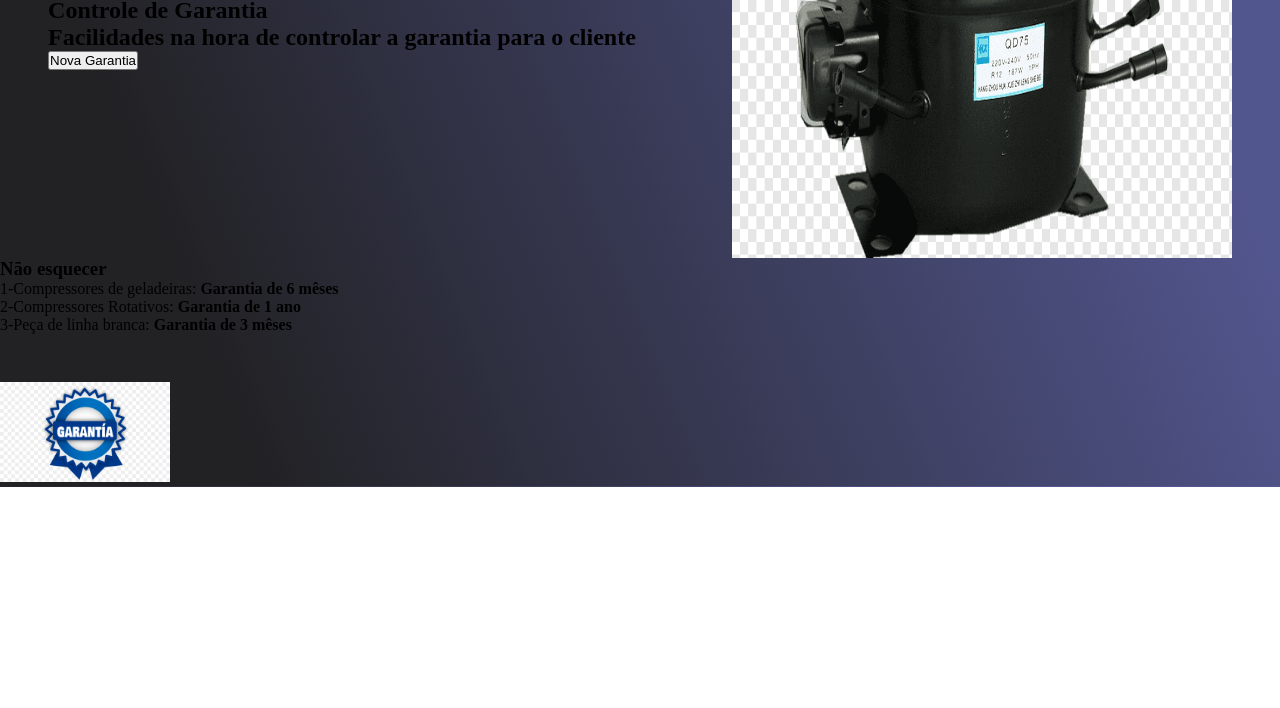
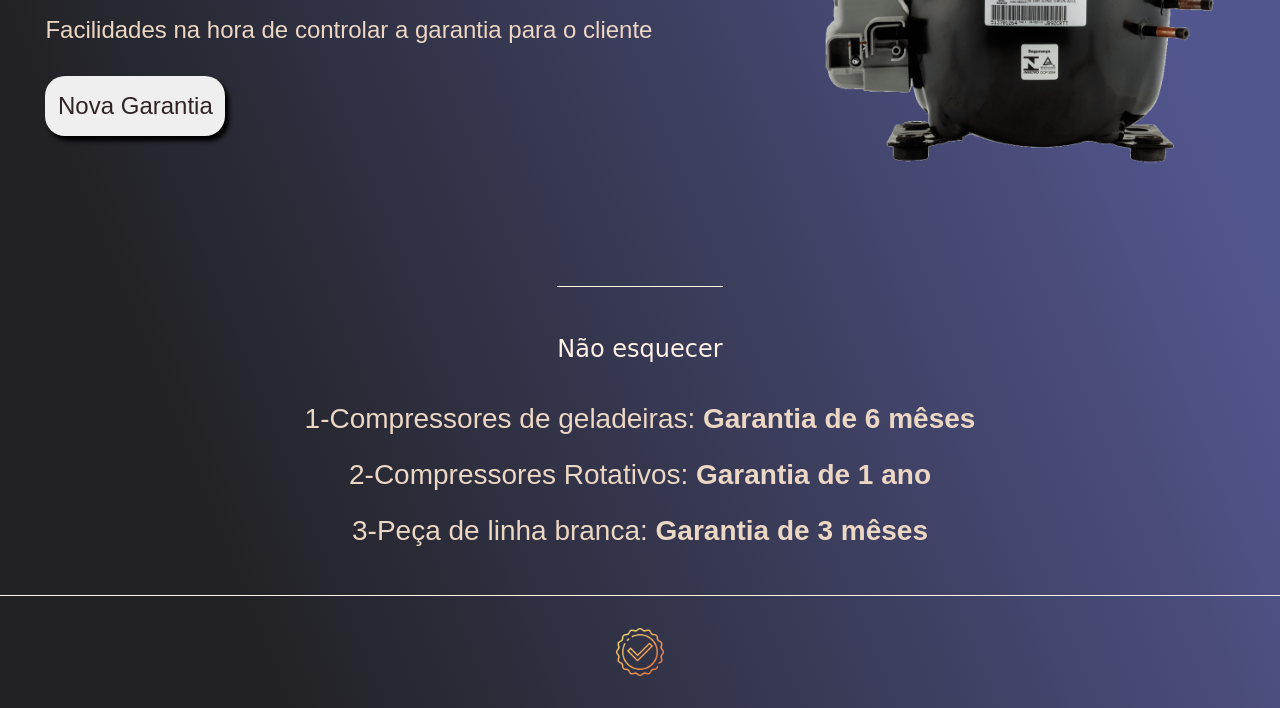
Before and after one commit to Emerson-Evandro/TCC, a plain HTML site: page index.html in a window 1280 px wide. Shown: the part 313-1021 px from the top of the page. Before the commit the page ends 800 px from the top, so only its background shows below. Drawn offline with Linux system fonts and the light colour scheme.

Commit message:
Finalização da pagina inicial TCC

```diff
--- a/css/style.css
+++ b/css/style.css
@@ -47,5 +47,78 @@ body {
 }
 
 .principalEscrito {
+    display: flex;
+    flex-direction: column;
+    gap: 32px;
+}
 
+.principalEscritoh1 {
+    font-family: 'Righteous', cursive;
+    font-weight: 400;
+    font-size: 64px;
+    color: #FFF2E7;
 }
+
+.principalEscritoh2 {
+    font-family: 'Sarala', sans-serif;
+    font-weight: 400;
+    font-size: 24px;
+    color: #ECD6C4;
+}
+
+.butao {
+    background-color: ECD6C4;
+    width: 180px;
+    height: 60px;
+    border: none;
+    box-shadow: 4px 5px 4px black;
+    border-radius: 20px;
+    font-family: 'Sarala', sans-serif;
+    font-weight: 400;
+    font-size: 24px;
+    color: #2F2325;
+}
+
+.butao:hover {
+    background-color: rgba(236, 214, 196, 0.53);
+}
+
+.principalImagem {
+    height: 430px;
+}
+
+.conteudoSecundario {
+    display: flex;
+    flex-direction: column;
+    align-items: center;
+    gap: 24px;
+    margin-top: 48px;
+}
+
+.conteudoSecundarioTitulo {
+    border-top: 0.4px solid #FFF2E7;
+    padding-top: 48px;
+    font-family: 'Rightteous', cursive;
+    font-weight: 400;
+    font-size: 24px;
+    color: #FFF2E7;
+    margin-bottom: 16PX;
+}
+
+.conteudoSecundarioP1 {
+    font-family: 'Sarala', sans-serif;
+    font-weight: 300;
+    font-size: 28px;
+    color: #ECD6C4;
+}
+
+.rodape {
+    padding: 32px;
+    border-top: 0.4px solid #FFF2E7;
+}
+
+.rodapeImagem {
+    height: 48px;
+    display: block;
+    margin: 0 auto;
+}
--- a/index.html
+++ b/index.html
@@ -10,7 +10,7 @@
 <body>
 
     <header class="cabecalho">
-        <img class="cabecalhoImagem" src="garantia.jpg" alt="garantia" width="60" height="70">
+        <img class="cabecalhoImagem" src="garantia.png" alt="garantia" width="60" height="70">
         <nav class="cabecallhoMenu">
             <a class="menuItem" href="">Garantias</a>
             <a class="menuItem" href="">Compressores</a>
@@ -26,19 +26,19 @@
                 <h2 class="principalEscritoh2">Facilidades na hora de controlar a garantia para o cliente</h2>
                 <button class="butao">Nova Garantia</button>
             </div>
-            <img class="principalImagem" src="compressor.png" alt="compressor" width="500" height="450">
+            <img class="principalImagem" src="com.jpg" alt="compressor">
         </section>
 
         <section class="conteudoSecundario">
             <h3 class="conteudoSecundarioTitulo">Não esquecer</h3>
             <p class="conteudoSecundarioP1">1-Compressores de geladeiras: <strong>Garantia de 6 mêses</strong></p>
-            <p class="conteudoSecundarioP2">2-Compressores Rotativos: <strong>Garantia de 1 ano</strong></p>
-            <p class="conteudoSecundarioP3">3-Peça de linha branca: <strong>Garantia de 3 mêses</strong></p>
+            <p class="conteudoSecundarioP1">2-Compressores Rotativos: <strong>Garantia de 1 ano</strong></p>
+            <p class="conteudoSecundarioP1">3-Peça de linha branca: <strong>Garantia de 3 mêses</strong></p>
         </section>
     </main>
 
     <footer class="rodape">
-        <img class="rodapeImagem" src="garantia.jpg" alt="garantia" width="170" height="100">
+        <img class="rodapeImagem" src="garantia.png" alt="garantia">
     </footer>
 
 </body>
```
Also changed, not shown: com.jpg (added), compressor.png (deleted), garantia.jpg (deleted), garantia.png (added).
